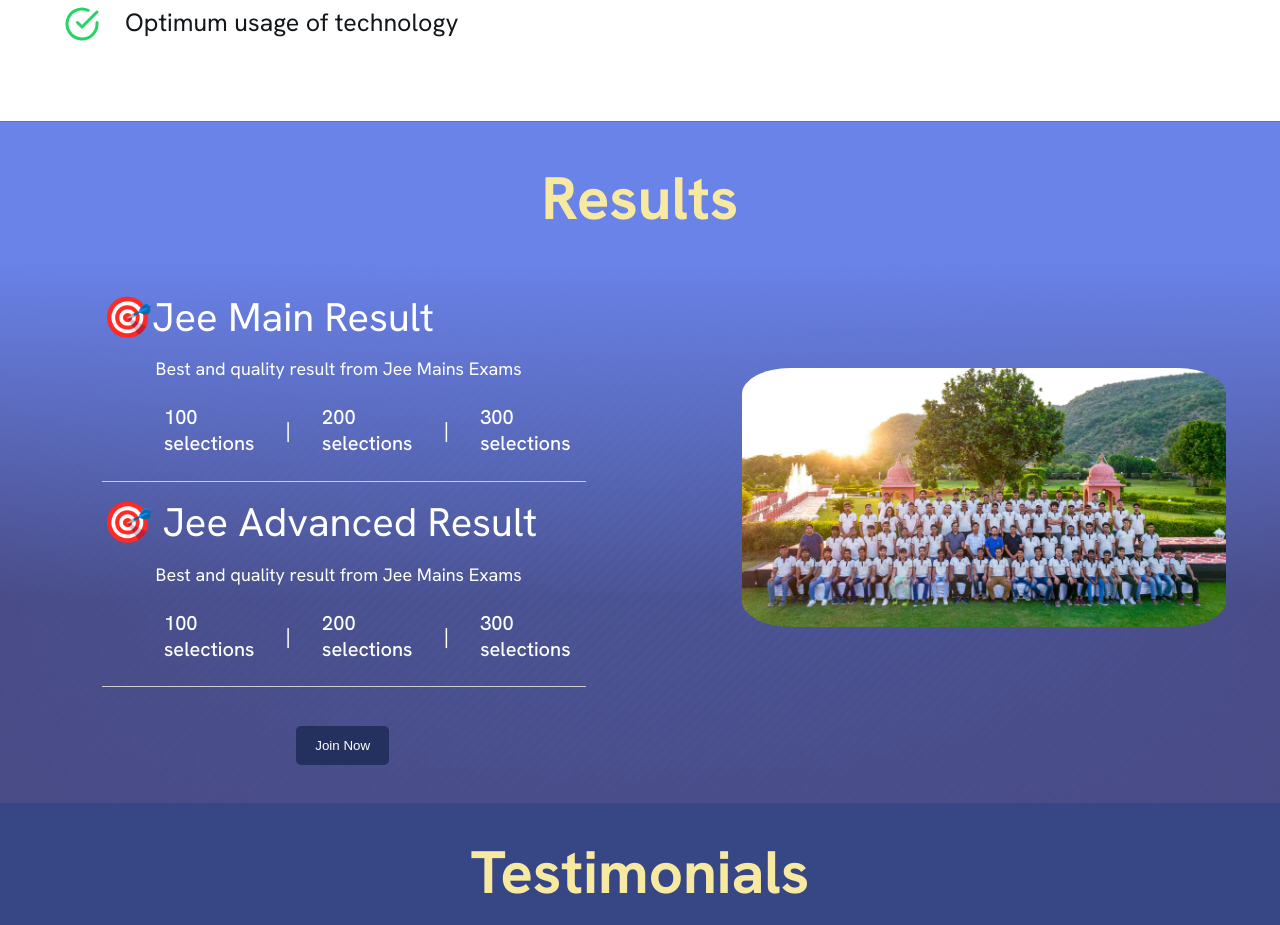
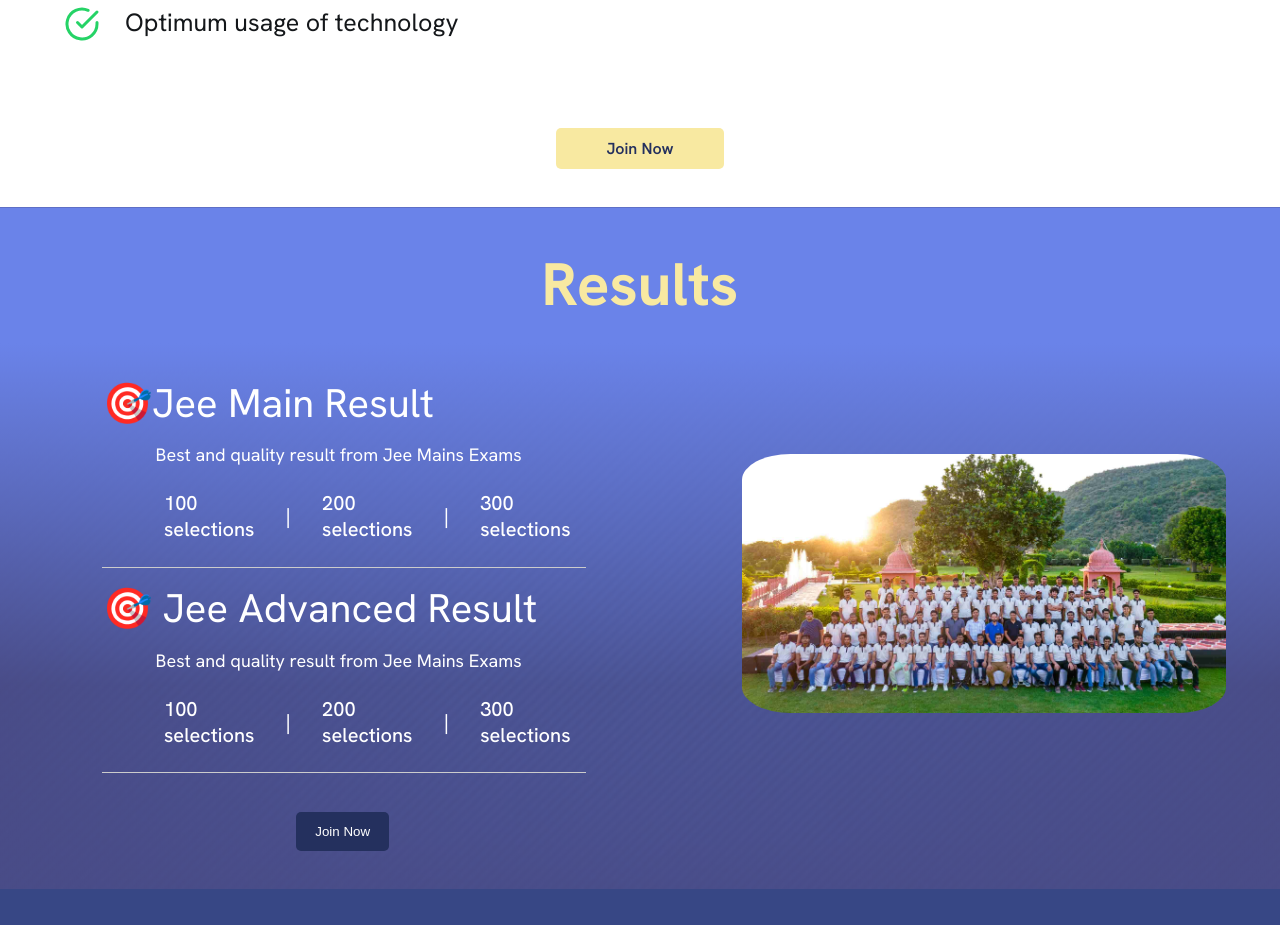
Before and after one commit to Shankar-001/Competishun, a React (Vite) app: page /enroll-now in a window 1280 px wide. Shown: the part 1943-2868 px from the top of the page. Built offline with nearby package versions, Linux system fonts and the light colour scheme; no server answers.

Commit message:
changes in whyCompetishun

```diff
--- a/src/components/LandingComponent/LandingWhyCompethisun.jsx
+++ b/src/components/LandingComponent/LandingWhyCompethisun.jsx
@@ -61,6 +61,9 @@ export const LandingWhyCompethisun = () => {
           <img src={student} alt="student" className="student-image" />
         </div>
       </div>
+      <button className="btn">
+        Join Now
+      </button>
     </div>
   );
 };
--- a/src/index.css
+++ b/src/index.css
@@ -3700,6 +3700,29 @@ button {
   width: 45rem;
   right: 12%;
 }
+.Landing-Page-Main-Container .main-container .btn {
+  padding: var(--btn-tb-pad) var(--btn-lr-pad);
+  background: var(--landing-primary-color);
+  font-size: 1.6rem;
+  font-weight: 400;
+  font-family: var(--font-family);
+  color: var(--darkest-bg-color);
+  color: var(--landing-darkest-bg-color);
+  border-radius: 0.5rem;
+  width: fit-content;
+  padding: 1rem 5rem;
+  margin-bottom: 2.5rem;
+  margin-top: 2rem;
+  font-weight: 600;
+  align-self: center;
+  justify-self: center;
+}
+@media (max-width: 40em) {
+  .Landing-Page-Main-Container .main-container .btn {
+    margin-left: 0;
+    margin-bottom: 1.5rem;
+  }
+}
 
 .modal-overlay {
   position: fixed;
--- a/src/styles/components/LandingComponent/whyCompethisun.scss
+++ b/src/styles/components/LandingComponent/whyCompethisun.scss
@@ -33,15 +33,13 @@
       margin-bottom: 1.5%;
       align-items: flex-start;
 
-      .check-logo{
-        .check{
-         font-size: 3.6rem;
+      .check-logo {
+        .check {
+          font-size: 3.6rem;
 
-         @media screen and (max-width: 1100px) {
-
+          @media screen and (max-width: 1100px) {
             font-size: 2.5rem;
-         }
-
+          }
         }
       }
 
@@ -70,5 +68,22 @@
     }
   }
 
+  .btn {
+    @include btn(var(--landing-primary-color), var(--landing-darkest-bg-color));
+    border-radius: 0.5rem;
+    width: fit-content;
+    padding: 1rem 5rem;
+    margin: {
+      bottom: 2.5rem;
+      top: 2rem;
+    }
+    font-weight: 600;
+    align-self: center;
+    justify-self: center;
 
+    @media (max-width: 40em) {
+      margin-left: 0;
+      margin-bottom: 1.5rem;
+    }
+  }
 }
```
